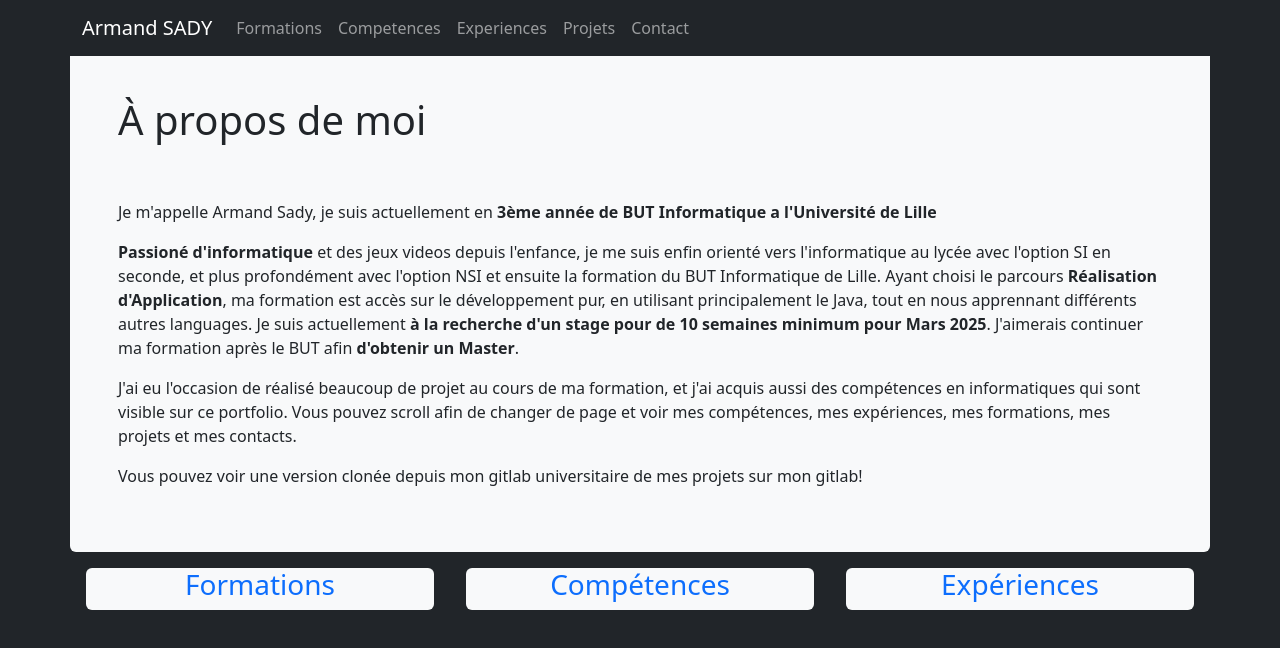
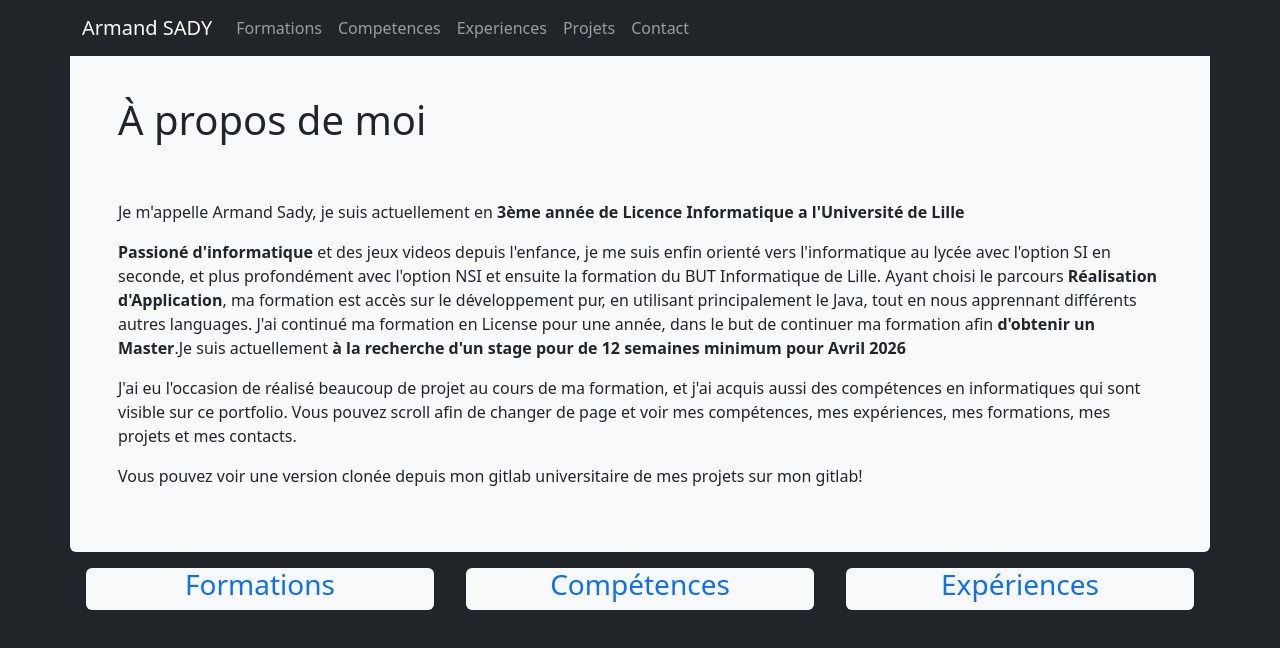
Before and after one commit to armandclonesady/r-portfolio, a React (Vite) app: page /#/r-portfolio/ in a window 1280 px wide. Shown: the top 648 px of the page. Built offline with nearby package versions, Linux system fonts and the light colour scheme.

Commit message:
Updated About, hope it works

```diff
--- a/src/features/About.tsx
+++ b/src/features/About.tsx
@@ -16,7 +16,7 @@ export function About() {
 						<p>
 							Je m'appelle Armand Sady, je suis actuellement en{" "}
 							<strong>
-								3ème année de BUT Informatique a l'Université de
+								3ème année de Licence Informatique a l'Université de
 								Lille
 							</strong>
 						</p>
@@ -34,14 +34,14 @@ export function About() {
 							<strong>Réalisation d'Application</strong>, ma
 							formation est accès sur le développement pur, en
 							utilisant principalement le Java, tout en nous
-							apprennant différents autres languages. Je suis
-							actuellement{" "}
+							apprennant différents autres languages. J'ai continué
+							ma formation en License pour une année, dans le but de
+							continuer ma formation afin <strong>d'obtenir
+							un Master</strong>.Je suis actuellement{" "}
 							<strong>
-								à la recherche d'un stage pour de 10 semaines
-								minimum pour Mars 2025
+								à la recherche d'un stage pour de 12 semaines
+								minimum pour Avril 2026
 							</strong>
-							. J'aimerais continuer ma formation après le BUT
-							afin <strong>d'obtenir un Master</strong>.
 						</p>
 					</Col>
 				</Row>
```
